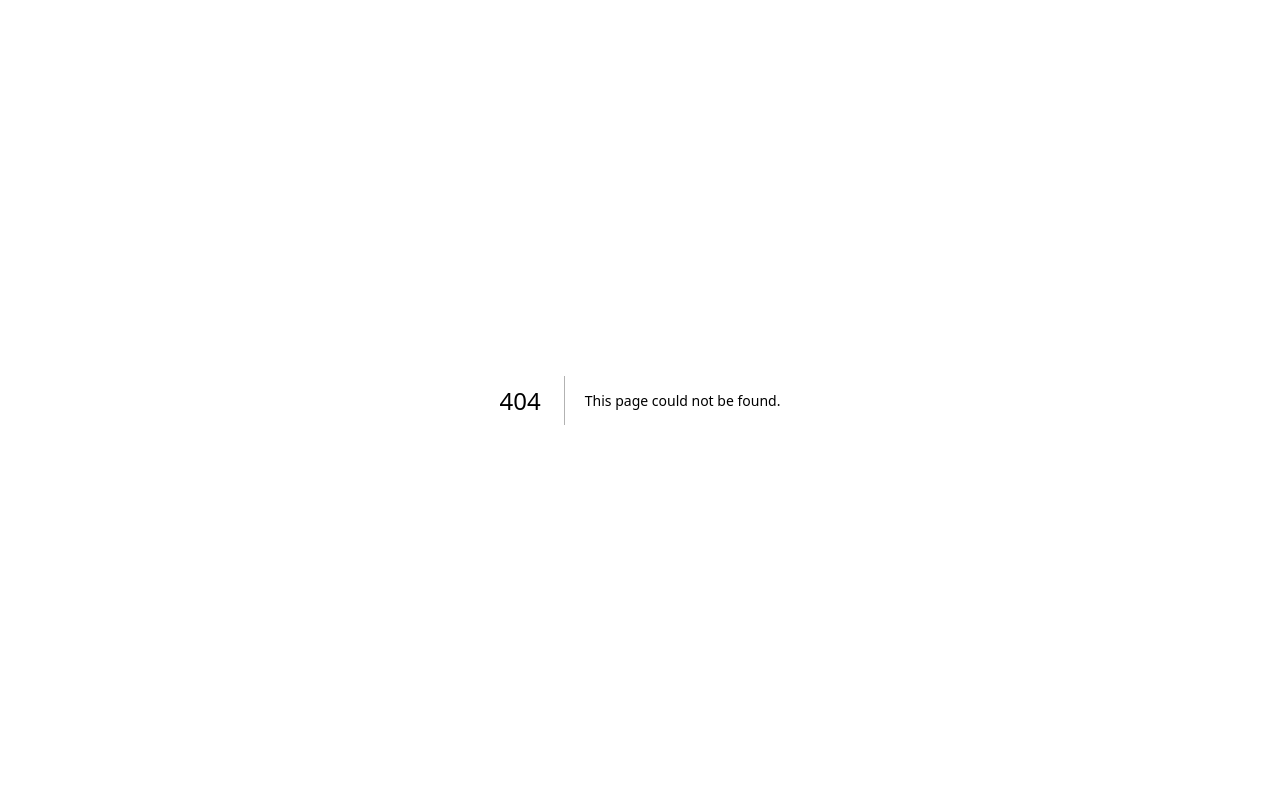
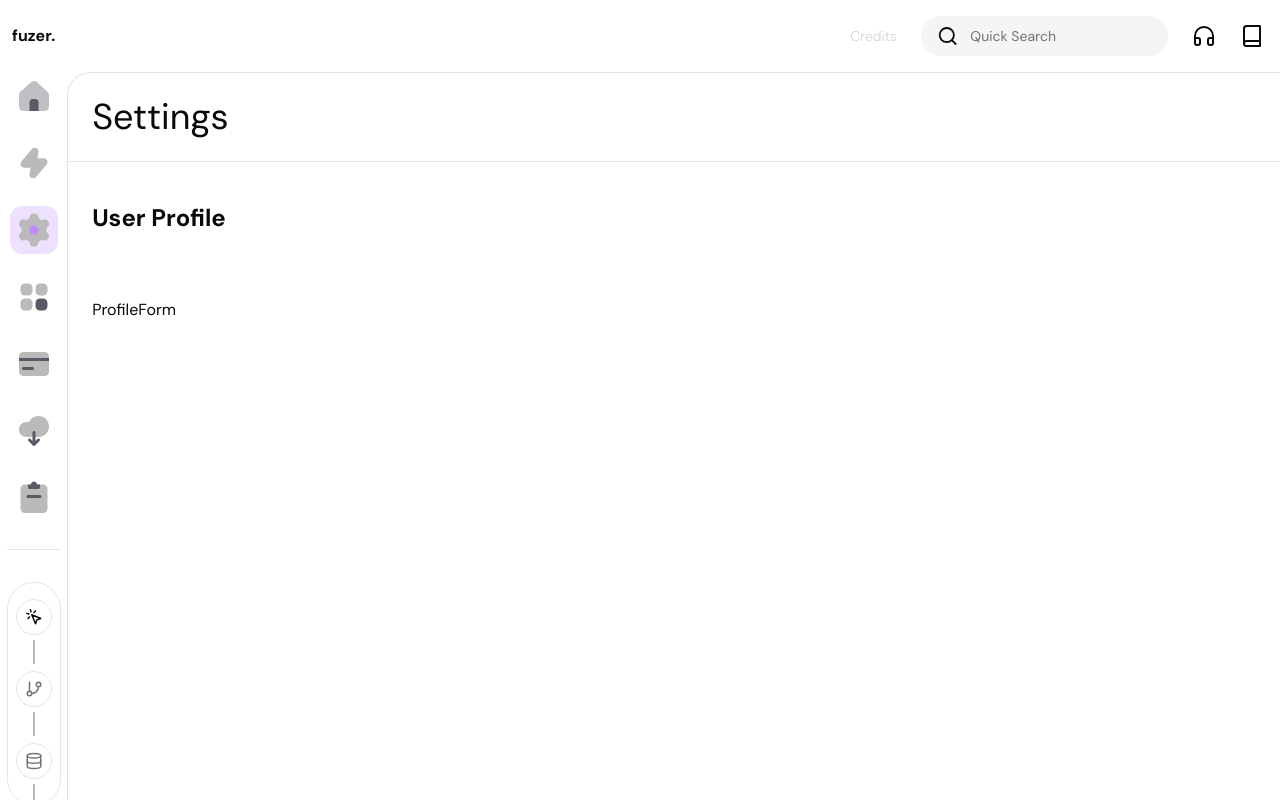
Before and after one commit to ThatRandomGuy09/Automation-builder, a Next.js app: page /settings in a window 1280 px wide. Before the commit this address had no page. Built offline with nearby package versions, Linux system fonts and the light colour scheme.

Commit message:
Settings page

```diff
--- /dev/null
+++ b/src/app/(main)/(pages)/settings/page.tsx
@@ -0,0 +1,25 @@
+import ProfileForm from "@/components/forms/profile-form";
+import React from "react";
+
+type Props = {};
+
+const Settings = ({}: Props) => {
+  return (
+    <div className="flex flex-col gap-4">
+      <h1 className="sticky top-0 z-[10] flex items-center justify-between border-b bg-background/50 p-6 text-4xl backdrop-blur-lg">
+        <span>Settings</span>
+      </h1>
+      <div className="flex flex-col gap-10 p-6">
+        <div>
+          <h2 className="text-2xl font-bold">User Profile</h2>
+          <p className="text-base text-white/50">
+            Add or update your information
+          </p>
+        </div>
+        <ProfileForm />
+      </div>
+    </div>
+  );
+};
+
+export default Settings;
--- /dev/null
+++ b/src/components/forms/profile-form.tsx
@@ -0,0 +1,10 @@
+"use client";
+import React from "react";
+
+type Props = {};
+
+const ProfileForm = ({}: Props) => {
+  return <div>ProfileForm</div>;
+};
+
+export default ProfileForm;
```
